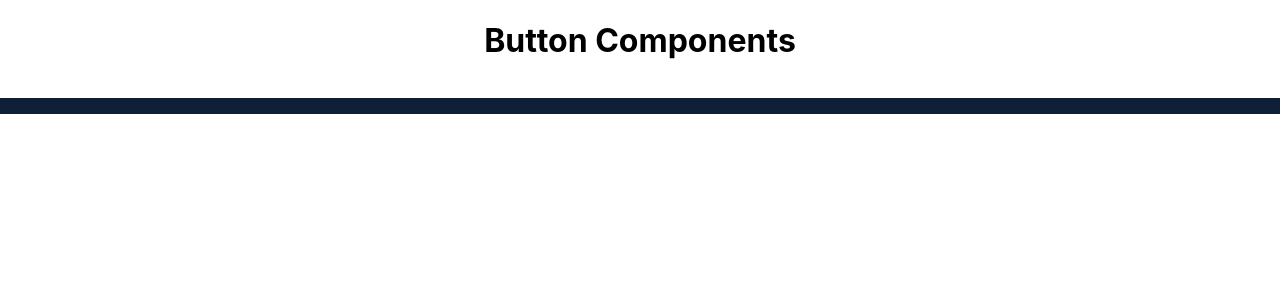
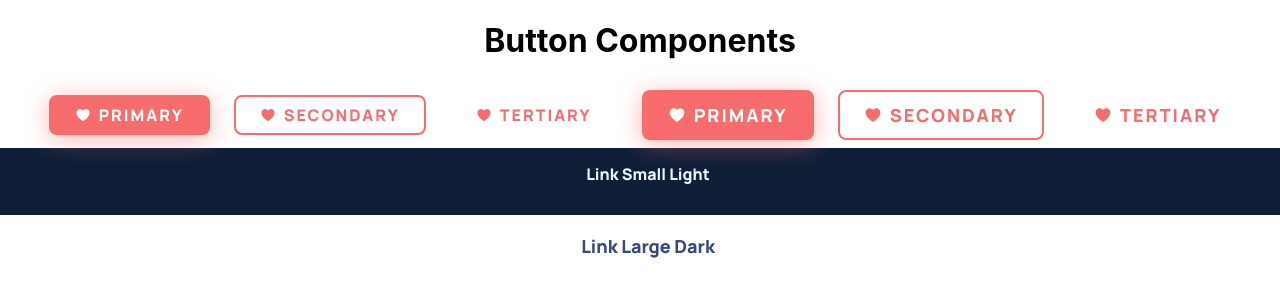
Before and after one commit to maecchiato/mgbutton, a React (Create React App) app: page / in a window 1280 px wide. Shown: the top 300 px of the page. Built offline with nearby package versions, Linux system fonts and the light colour scheme.

Commit message:
Revert to development stage

```diff
--- a/src/App.js
+++ b/src/App.js
@@ -19,22 +19,22 @@ export default function App() {
     <div className="App">
       <h1 className="">Button Components</h1>
       <div className="button-row">
-        {/* {buttons.map(button => (
+        {buttons.map(button => (
           <Button
           buttonStyle={button.buttonStyle}
           buttonSize={button.buttonSize}
           iconName={button.iconName}
           children={button.children} />
-        ))} */}
+        ))}
       </div>
       <div className="button-row bg-dark">
-        {/* <LinkButton>Link Small Light</LinkButton> */}
+        <LinkButton>Link Small Light</LinkButton>
       </div>
       <div className="button-row">
-        {/* <LinkButton
+        <LinkButton
         buttonBg="dark"
         buttonSize="large"
-        >Link Large Dark</LinkButton> */}
+        >Link Large Dark</LinkButton>
       </div>
 
     </div>
```
Also changed, not shown: package.json (+2 -17 lines).
